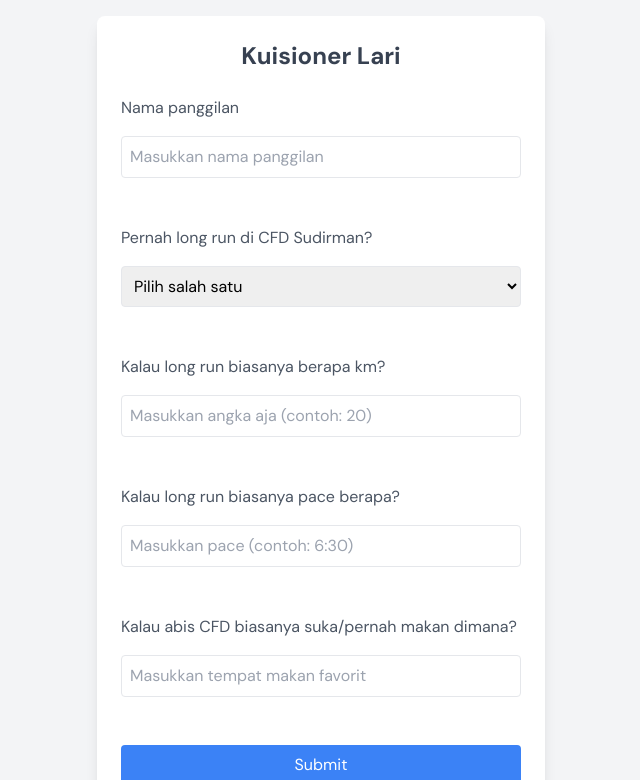
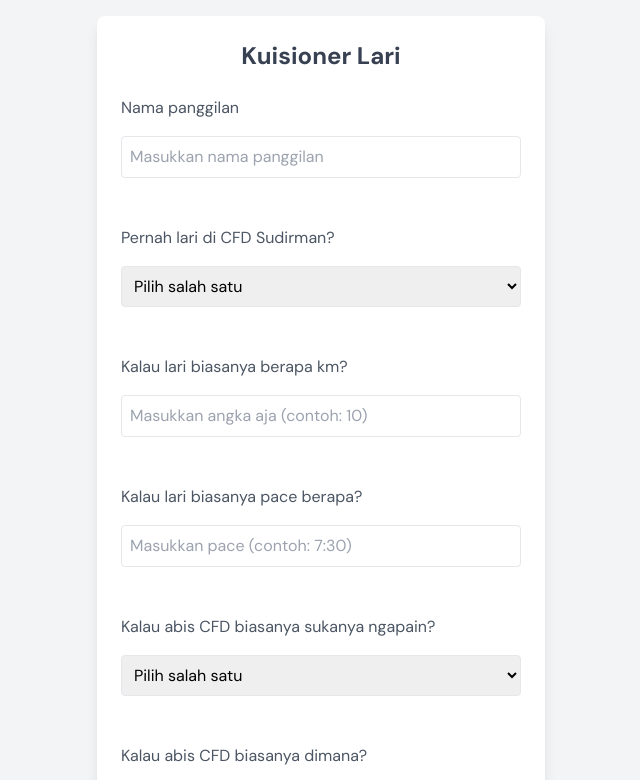
Before and after one commit to kresnawijayaa/web-portfolio, a React (Vite) app in the folder client/: page /run in a window 1280 px wide. Shown: the top 780 px of the page, without its empty margins (319-959 px from the left). Built offline with nearby package versions, Linux system fonts and the light colour scheme.

Commit message:
update pertanyaan general

```diff
--- a/client/src/pages/Running.jsx
+++ b/client/src/pages/Running.jsx
@@ -5,13 +5,16 @@ export default function RunningQuestionnaire() {
   const [everRunCFD, setEverRunCFD] = useState("");
   const [distance, setDistance] = useState("");
   const [pace, setPace] = useState("");
+  const [activity, setActivity] = useState("");
+  const [customActivity, setCustomActivity] = useState("");
   const [eatPlace, setEatPlace] = useState("");
 
   const sendWhatsApp = () => {
+    const finalActivity = activity === "lainnya" ? customActivity : activity;
     const message =
-      `hi, kress! ini gue ${nickname} hehehe%0A%0A` +
-      `nanti gue mau dong ikut lari di cfd abis puasa, ${distance} km ajaaa, pacenya santai-santai aja di ${pace}%0A%0A` +
-      `pankapan abis lari kita cobain makan di ${eatPlace} yaaa😅`;
+      `hi, kress! ini aku ${nickname} hehehe%0A%0A` +
+      `nanti abis puasa cfd yuk kalo lagi gak ada arc, ${distance} km ajaaa, pacenya santai-santai aja di ${pace}%0A%0A` +
+      `nahh abis lari kita ${finalActivity} yuk ke ${eatPlace}😅`;
     const waLink = `https://wa.me/6281314250902?text=${message}`;
     window.open(waLink, "_blank");
   };
@@ -33,17 +36,14 @@ export default function RunningQuestionnaire() {
           />
 
           <label className='pt-8 block text-gray-600'>
-            Pernah long run di CFD Sudirman?
+            Pernah lari di CFD Sudirman?
           </label>
           <select
             className='w-full p-2 border rounded focus:ring-2 focus:ring-blue-400'
             value={everRunCFD}
             onChange={(e) => setEverRunCFD(e.target.value)}
           >
-            <option
-              value=''
-              disabled
-            >
+            <option value='' disabled>
               Pilih salah satu
             </option>
             <option value='Tidak'>Tidak</option>
@@ -51,33 +51,60 @@ export default function RunningQuestionnaire() {
           </select>
 
           <label className='pt-8 block text-gray-600'>
-            Kalau long run biasanya berapa km?
+            Kalau lari biasanya berapa km?
           </label>
           <input
             type='number'
-            placeholder='Masukkan angka aja (contoh: 20)'
+            placeholder='Masukkan angka aja (contoh: 10)'
             className='w-full p-2 border rounded focus:ring-2 focus:ring-blue-400'
             value={distance}
             onChange={(e) => setDistance(e.target.value)}
           />
 
           <label className='pt-8 block text-gray-600'>
-            Kalau long run biasanya pace berapa?
+            Kalau lari biasanya pace berapa?
           </label>
           <input
             type='text'
-            placeholder='Masukkan pace (contoh: 6:30)'
+            placeholder='Masukkan pace (contoh: 7:30)'
             className='w-full p-2 border rounded focus:ring-2 focus:ring-blue-400'
             value={pace}
             onChange={(e) => setPace(e.target.value)}
           />
 
           <label className='pt-8 block text-gray-600'>
-            Kalau abis CFD biasanya suka/pernah makan dimana?
+            Kalau abis CFD biasanya sukanya ngapain?
+          </label>
+          <select
+            className='w-full p-2 border rounded focus:ring-2 focus:ring-blue-400'
+            value={activity}
+            onChange={(e) => setActivity(e.target.value)}
+          >
+            <option value='' disabled>
+              Pilih salah satu
+            </option>
+            <option value='makan'>Makan</option>
+            <option value='ngopi'>Ngopi</option>
+            <option value='jalan-jalan'>Jalan-jalan</option>
+            <option value='lainnya'>Lainnya (isi sendiri)</option>
+          </select>
+
+          {activity === "lainnya" && (
+            <input
+              type='text'
+              placeholder='Masukkan aktivitas lain'
+              className='w-full p-2 border rounded focus:ring-2 focus:ring-blue-400'
+              value={customActivity}
+              onChange={(e) => setCustomActivity(e.target.value)}
+            />
+          )}
+
+          <label className='pt-8 block text-gray-600'>
+            Kalau abis CFD biasanya {activity === "lainnya" ? customActivity : activity} dimana?
           </label>
           <input
             type='text'
-            placeholder='Masukkan tempat makan favorit'
+            placeholder='Masukkan tempat favorit'
             className='w-full p-2 border rounded focus:ring-2 focus:ring-blue-400'
             value={eatPlace}
             onChange={(e) => setEatPlace(e.target.value)}
```
